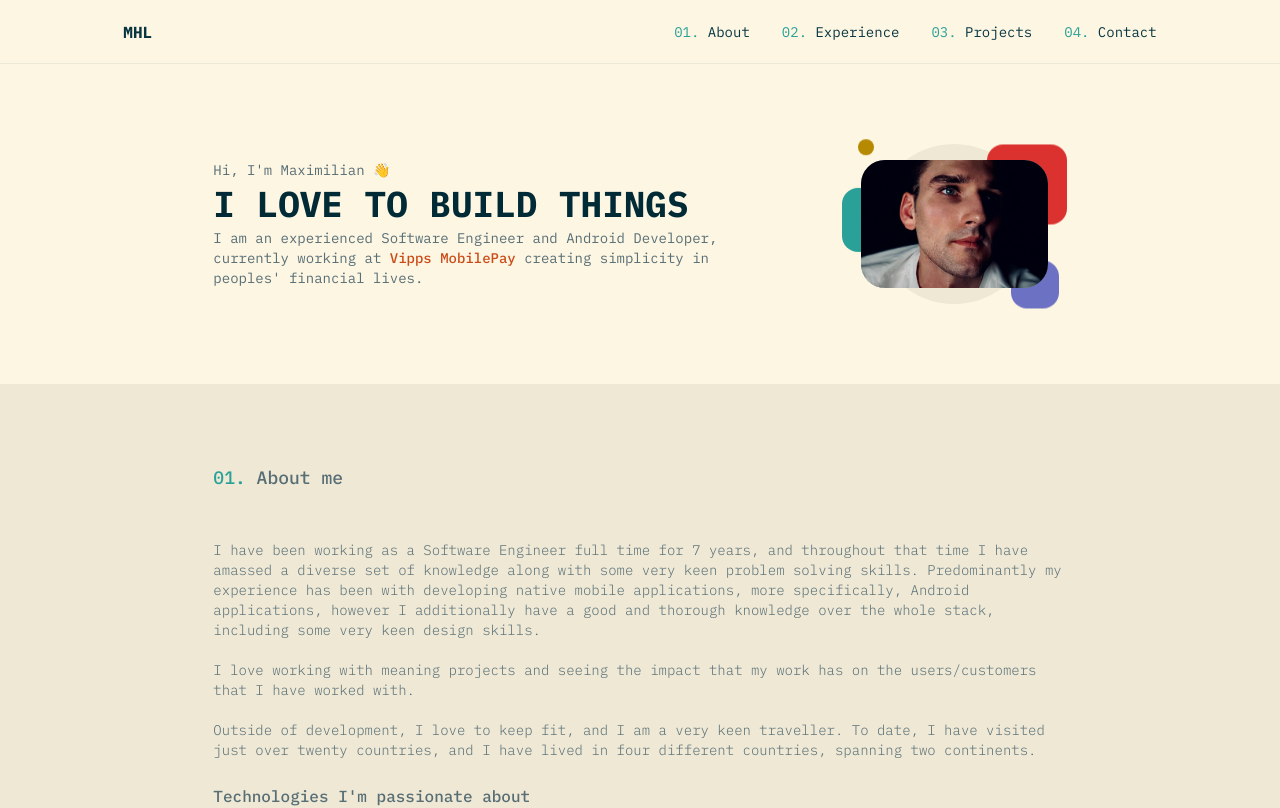
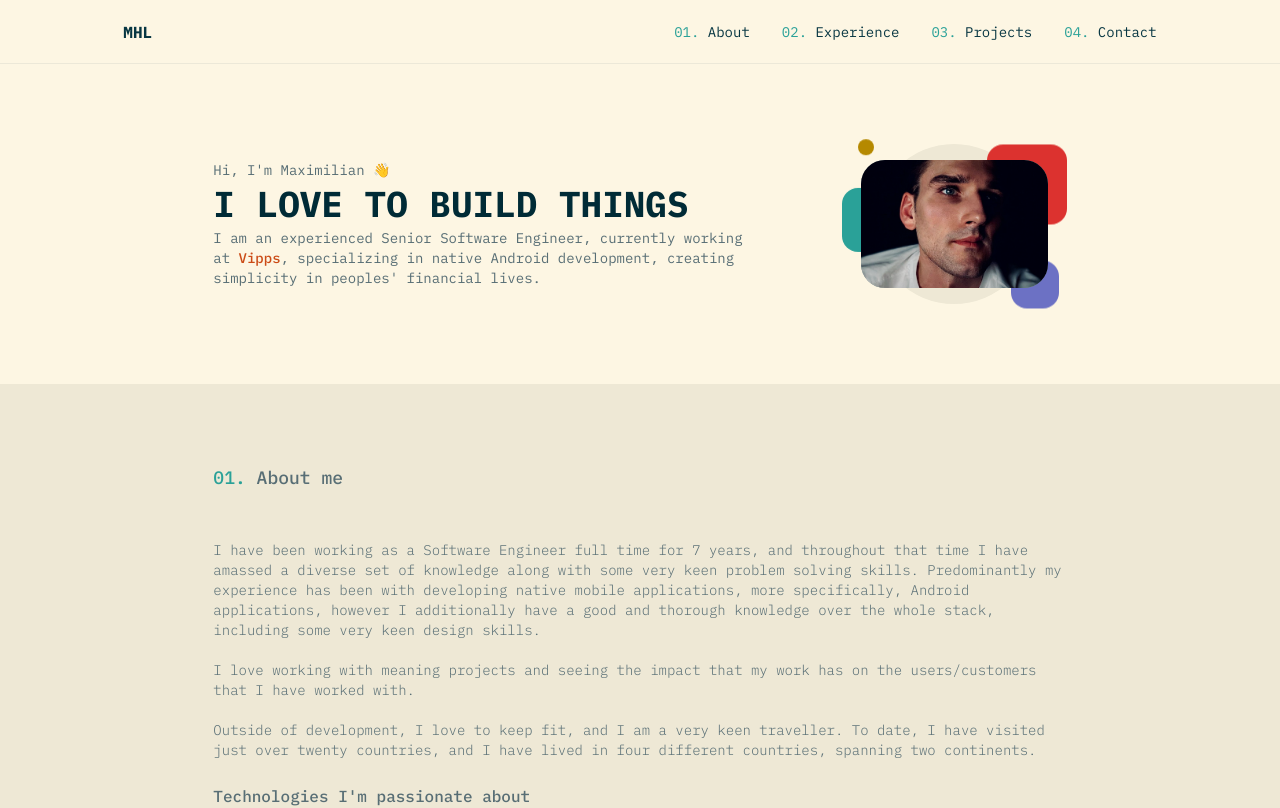
Before and after one commit to maxhves/hvesser-lewis-consulting-site, a Next.js app: page / in a window 1280 px wide. Shown: the top 808 px of the page. Built offline with nearby package versions, Linux system fonts and the light colour scheme; no server answers.

Commit message:
Updated introduction section text.

```diff
--- a/src/app/sections/introduction/introduction.tsx
+++ b/src/app/sections/introduction/introduction.tsx
@@ -11,8 +11,7 @@ function Introduction() {
           <p className="text-sm">Hi, I&apos;m Maximilian 👋</p>
           <p className="text-4xl font-bold text-daintree dark:text-old-lace">I LOVE TO BUILD THINGS</p>
           <p className="text-sm">
-            I am an experienced Software Engineer and Android Developer, currently working at
-            <span className="text-orange-roughy font-medium"> Vipps MobilePay</span> creating simplicity in peoples&apos; financial lives.
+            I am an experienced Senior Software Engineer, currently working at <span className="text-orange-roughy font-medium">Vipps</span>, specializing in native Android development, creating simplicity in peoples&apos; financial lives.
           </p>
         </div>
 
```
